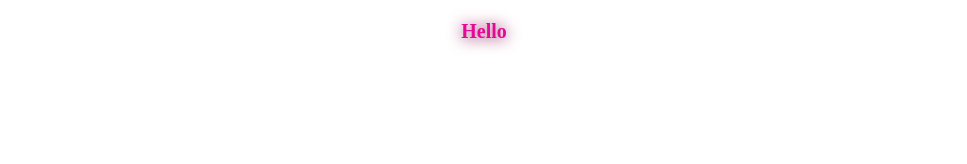
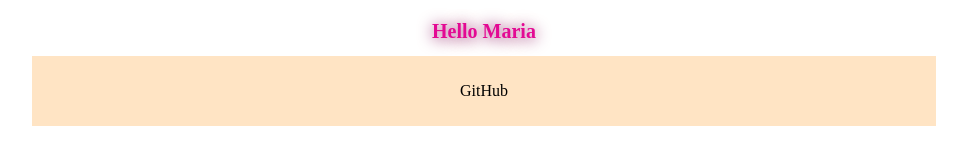
Before and after one commit to maria-emad11/myProject, a plain HTML site: page index.html in a window 1280 px wide. Shown: the whole page, without its empty margins (156-1123 px from the left). Drawn offline with Linux system fonts and the light colour scheme.

Commit message:
second changes

```diff
--- a/index.html
+++ b/index.html
@@ -7,7 +7,10 @@
     <link rel="stylesheet" href="style.css">
 </head>
 <body>
-    <h1>Hello</h1>
+    <h1>Hello Maria</h1>
+    <div>
+        <p>GitHub</p>
+    </div>
 <script src="app.js"></script>
 </body>
 </html>
--- a/style.css
+++ b/style.css
@@ -5,3 +5,16 @@ h1{
     text-shadow: 0 1px 15px rgb(128, 5, 83) ;
     margin-top: 20px;
 }
+
+div{
+    background-color: bisque;
+    border: 1px;
+    padding: 10px;
+    width: 70%;
+    text-align: center;
+    margin: auto;
+}
+div :hover{
+    transform: scale(1.03);
+    box-shadow: 0 10px 15px;
+}
```
